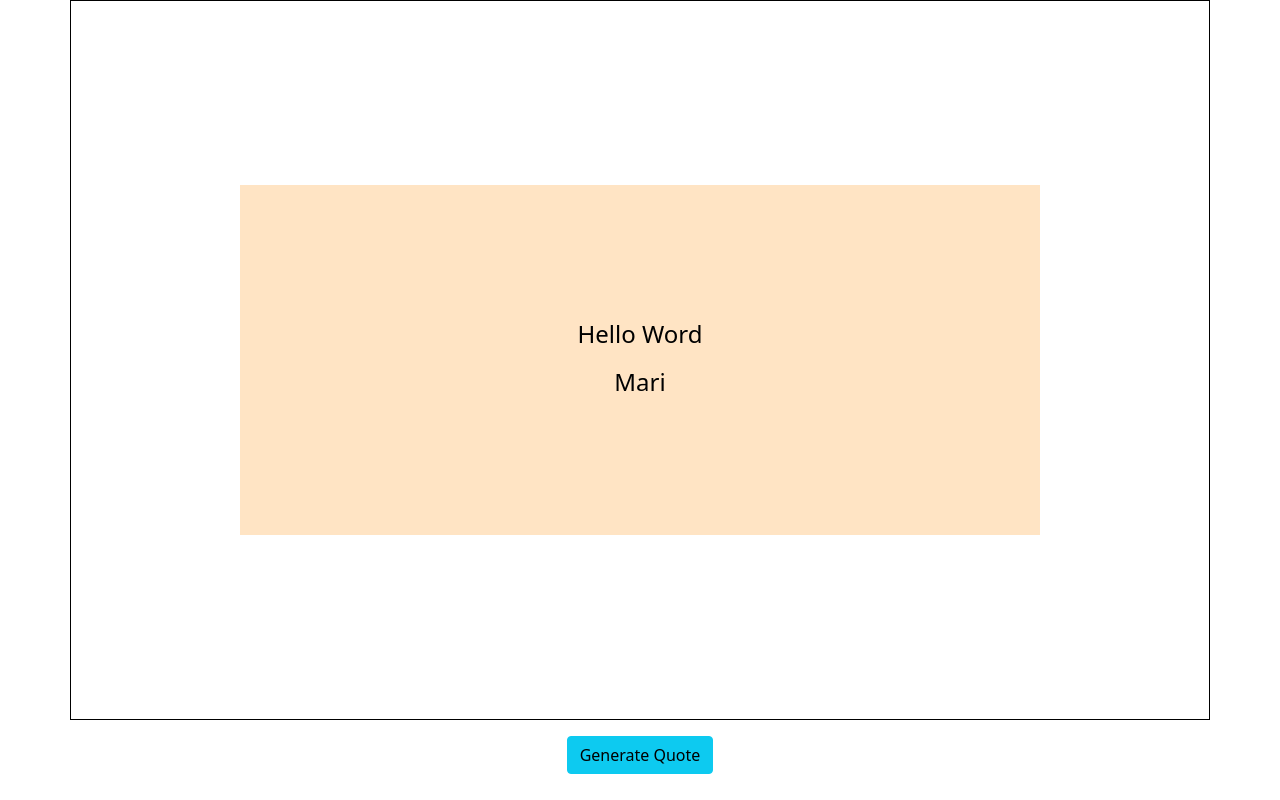
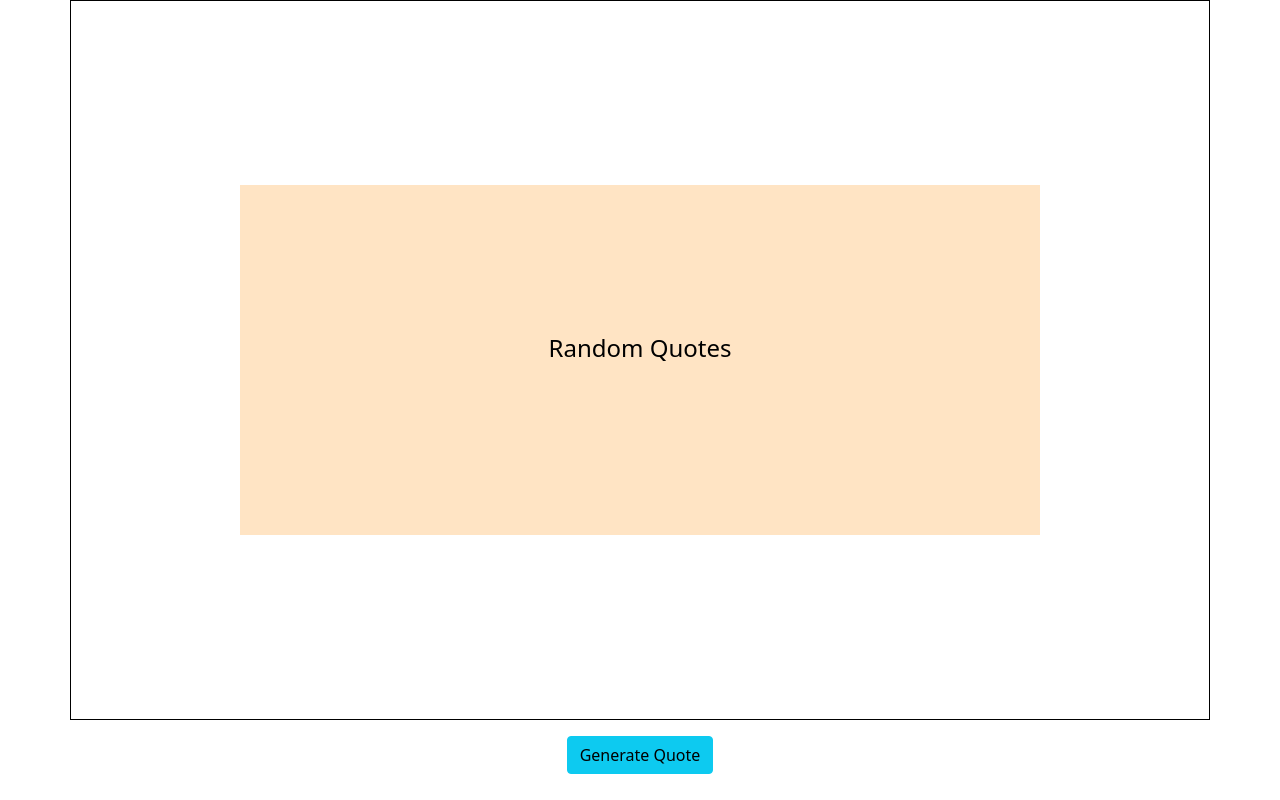
Before and after one commit to mariannacrocha/Random-Quotes-Application, a plain HTML site: page index.html in a window 1280 px wide. Drawn offline with nearby package versions, Linux system fonts and the light colour scheme.

Commit message:
first page adjustment

```diff
--- a/index.html
+++ b/index.html
@@ -12,8 +12,8 @@
 
     <div class="container">
         <div class="quotes">
-            <p id="quote">Hello Word</p>
-            <h3 id="author">Mari</h3>
+            <p id="quote">Random Quotes</p>
+            <h3 id="author"></h3>
         </div>
     </div>
     <div class="button">
```
